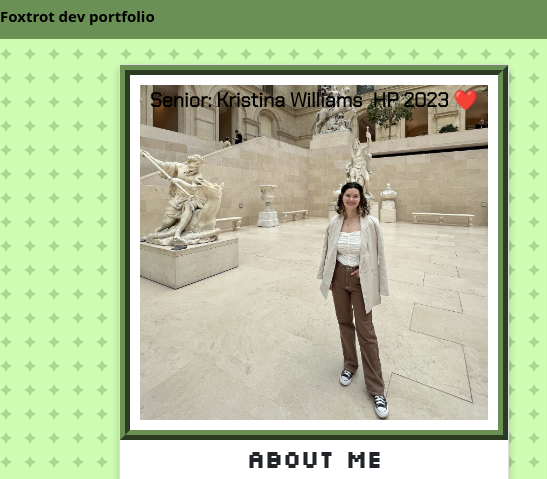
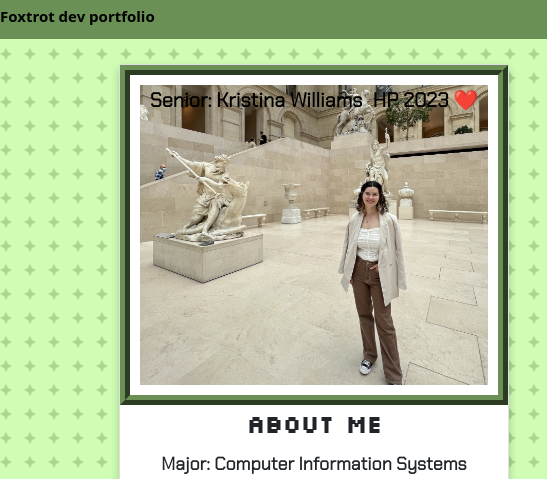
Before and after one commit to kwilliams31/foxtrot-portfolio, a plain HTML site: page index.html in a window 1280 px wide. Shown: the top 479 px of the page, 0-547 px from the left. Drawn offline with nearby package versions, Linux system fonts and the light colour scheme.

Commit message:
Add files via upload

```diff
--- a/index.html
+++ b/index.html
@@ -43,7 +43,7 @@
 <div class="col-md-4 offset-sm-1">
 <div class="card">
 
-  <img id = "profileImg" src="./photos/me-louvre.jpeg" alt="profile image">
+  <img id = "profileImg" src="./photos/me-louvre1.jpeg" alt="profile image">
    <div class="top-left">Senior: Kristina Williams</div>
   <div class="top-right">HP 2023 ❤️ </div>
 
```
Also changed, not shown: photos/me-louvre1.jpeg (added).
